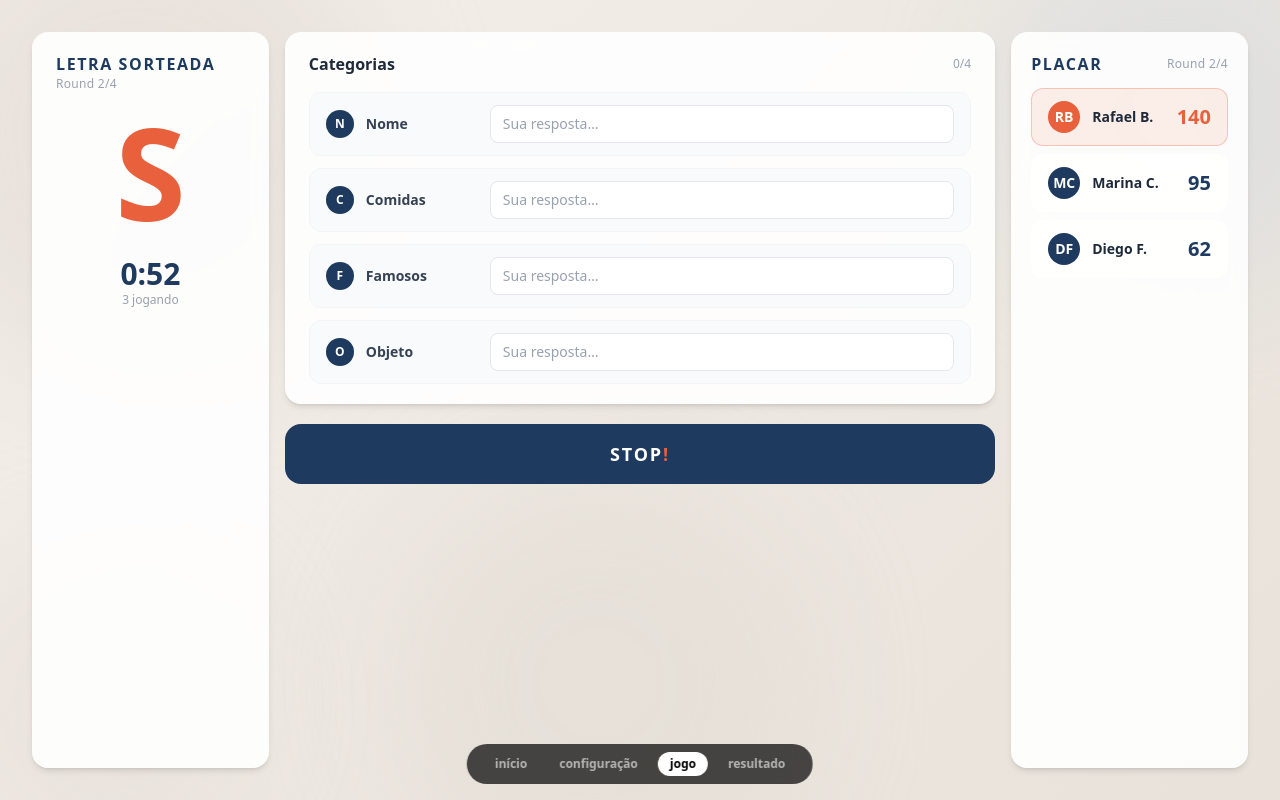
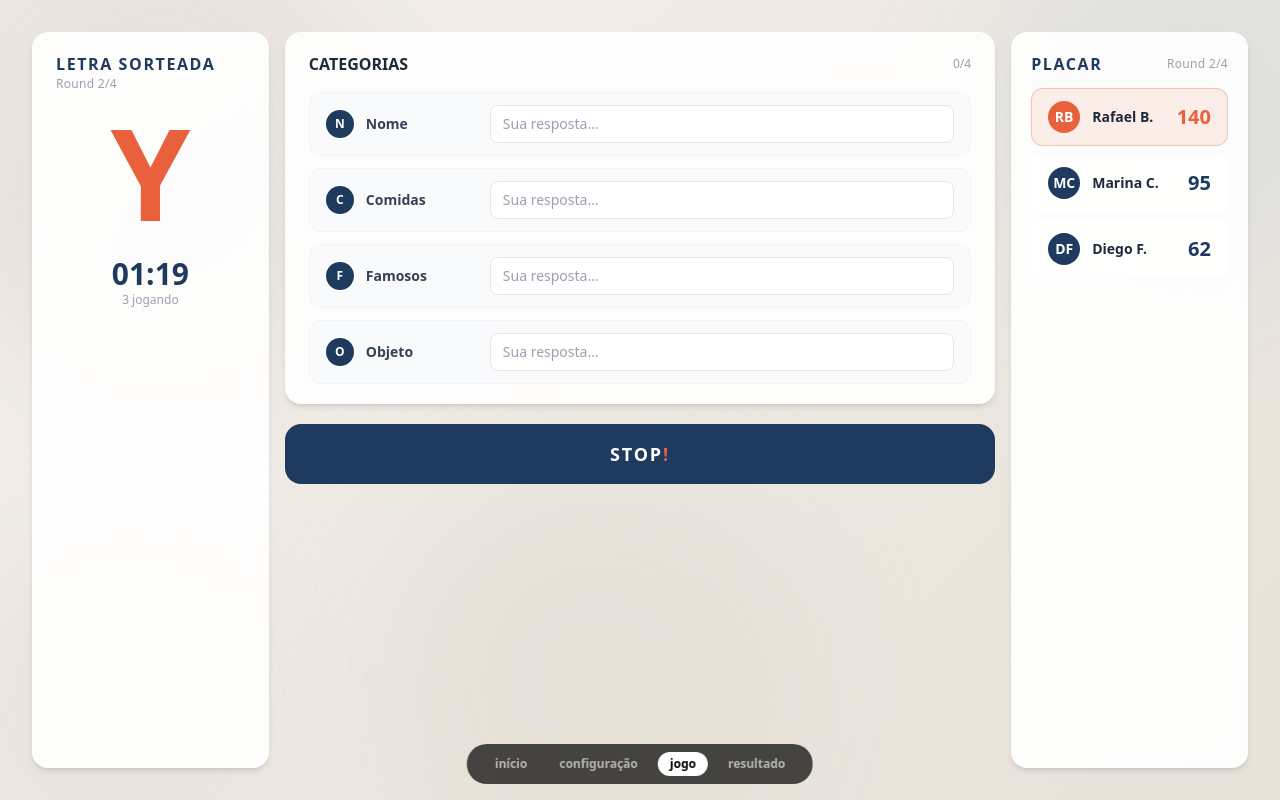
Before and after one commit to manoelagonzaga/stop-adedanha, a React (Vite) app in the folder frontend/: page / in a window 1280 px wide. Both pictures are taken after a click on the button "jogo". Built offline with nearby package versions, Linux system fonts and the light colour scheme.

Commit message:
fix: ajustes gerais

```diff
--- a/frontend/src/index.css
+++ b/frontend/src/index.css
@@ -24,6 +24,10 @@ body {
 /* ── Focus ring ── */
 :focus-visible {
   outline-offset: 2px;
+}
+
+.animate-letter-lock {
+  animation: letter-lock 0.5s cubic-bezier(0.32, 0.72, 0, 1) both;
 }
 
 /* ── Animated background shapes ── */
--- a/frontend/src/screens/EntryScreen.tsx
+++ b/frontend/src/screens/EntryScreen.tsx
@@ -32,7 +32,6 @@ export function EntryScreen({ onEnterRoom, onCreateRoom, error, isLoading }: Ent
     // Generates a random 4-char code locally (the real one comes from the server on room:create)
     const chars = 'ABCDEFGHJKLMNPQRSTUVWXYZ23456789';
     const code = Array.from({ length: 4 }, () => chars[Math.floor(Math.random() * chars.length)]).join('');
-    console.log(code)
     setRoomCode(code);
     return code;
   }
--- a/frontend/src/screens/GameScreen.tsx
+++ b/frontend/src/screens/GameScreen.tsx
@@ -9,36 +9,38 @@ interface GameScreenProps {
   onStop: (roundId: string) => void;
 }
 
-// Milestones at which the timer announces itself to screen readers (in seconds)
-const ANNOUNCE_MILESTONES = [30, 10, 5];
+
+const LETTERS = [
+  "A", "B", "C", "D", "E", "F", "G", "H", "I", "J", "K", "L", "M",
+  "N", "O", "P", "Q", "R", "S", "T", "U", "V", "W", "X", "Y", "Z",
+] as const;
 
 /**
  * Tela 3 — Rodada Ativa.
  * DOM order: round header → drawn letter (h2) → stop button → answers form → scoreboard (aside).
  */
 export function GameScreen({ room, myPlayerId: _myPlayerId, onSubmitAnswers, onStop }: GameScreenProps) {
-  const letter = room.currentLetter ?? '?';
   const roundId = `round-${room.currentRound}`;
-  const myPlayerId = _myPlayerId;
-
-  console.log('user: ', myPlayerId);
 
   // Local answers keyed by categoryId
   const [answers, setAnswers] = useState<Record<string, string>>({});
   const [submitted, setSubmitted] = useState(false);
-  const [letterVisible, setLetterVisible] = useState(false);
   const formRef = useRef<HTMLFormElement>(null);
 
   // Countdown state
-  const [secondsLeft, setSecondsLeft] = useState<number | null>(null);
-  const [announcedTime, setAnnouncedTime] = useState<string>('');
+  const [announcedTime] = useState<string>('');
   const announcedMilestonesRef = useRef<Set<number>>(new Set());
+
+  const [letter, setLetter] = useState<string>(() => generateLetter());
+  const [displayLetter, setDisplayLetter] = useState<string>(letter);
+  const [isDrawing, setIsDrawing] = useState(false);
+  const [isStopped, setIsStopped] = useState(false);
 
   // Animate letter in
   useEffect(() => {
-    setLetterVisible(false);
-    const t = setTimeout(() => setLetterVisible(true), 80);
-    return () => clearTimeout(t);
+    const nextLetter = generateLetter();
+    setLetter(nextLetter);
+    drawLetter(nextLetter);
   }, [letter]);
 
   // Reset answers when round changes
@@ -48,27 +50,35 @@ export function GameScreen({ room, myPlayerId: _myPlayerId, onSubmitAnswers, onS
     announcedMilestonesRef.current.clear();
   }, [room.currentRound]);
 
-  // Countdown timer driven by server deadline
-  useEffect(() => {
-    if (!room.roundDeadline) return;
+  function countdownTimer( initialSeconds = room.categories.length * 20) {
+    const [timeLeft, setTimeLeft] = useState(initialSeconds);
 
-    const tick = () => {
-      const remaining = Math.max(0, Math.round((room.roundDeadline! - Date.now()) / 1000));
-      setSecondsLeft(remaining);
+    useEffect(() => {
+      if (isStopped) {
+        if (timeLeft <= 0) return;
 
-      // Announce milestones to screen readers (non-disruptively)
-      for (const ms of ANNOUNCE_MILESTONES) {
-        if (remaining <= ms && !announcedMilestonesRef.current.has(ms)) {
-          announcedMilestonesRef.current.add(ms);
-          setAnnouncedTime(remaining === 0 ? 'Tempo esgotado!' : `${remaining} segundos restantes`);
-        }
+        const intervalId = setInterval(() => {
+          setTimeLeft((prevTime) => prevTime - 1);
+        }, 1000);
+
+        return () => clearInterval(intervalId);
       }
+    }, [timeLeft, isStopped]);
+
+    const formatTime = (seconds: number) => {
+      const minutes = Math.floor(seconds / 60);
+      const secs = seconds % 60;
+      return `${String(minutes).padStart(2, '0')}:${String(secs).padStart(2, '0')}`;
     };
 
-    tick();
-    const id = setInterval(tick, 500);
-    return () => clearInterval(id);
-  }, [room.roundDeadline]);
+    return (
+      <div>
+        <h2>{formatTime(timeLeft)}</h2>
+        {timeLeft === 0 && <p>O tempo acabou!</p>}
+      </div>
+    );
+
+  }
 
   function handleSubmit(e: React.FormEvent) {
     e.preventDefault();
@@ -82,7 +92,26 @@ export function GameScreen({ room, myPlayerId: _myPlayerId, onSubmitAnswers, onS
     onStop(roundId);
   }
 
-  const totalSeconds = room.categories.length * 20;
+  function generateLetter(): string {
+    return LETTERS[Math.floor(Math.random() * LETTERS.length)] ?? "A";
+  }
+
+  function drawLetter(finalLetter: string) {
+    setIsDrawing(true);
+    let steps = 0;
+    const maxSteps = 22;
+    const interval = setInterval(() => {
+      steps = steps + 1;
+      setDisplayLetter(LETTERS[Math.floor(Math.random() * LETTERS.length)] ?? finalLetter);
+      if (steps >= maxSteps) {
+        setIsStopped(true);
+        setDisplayLetter(finalLetter);
+        setIsDrawing(false);
+        clearInterval(interval);
+      }
+    }, 70);
+  }
+
 
   return (
     <div className="flex min-h-svh flex-col lg:grid lg:grid-cols-[1fr_3fr_1fr] gap-4 px-4 py-8 lg:px-8">
@@ -102,25 +131,24 @@ export function GameScreen({ room, myPlayerId: _myPlayerId, onSubmitAnswers, onS
           </div>
 
         {/* Drawn letter — animated, announced immediately */}
-        <h2
-          className={[
-            'mt-4 text-center text-9xl font-extrabold text-orange transition-all duration-300',
-            letterVisible ? 'opacity-100 scale-100' : 'opacity-0 scale-50',
-          ].join(' ')}
-          aria-label={`Letra sorteada: ${letter}`}
-          aria-live="assertive"
-          aria-atomic="true"
-        >
-          {letter}
-        </h2>
+        <div className="grid place-items-center">
+          <span
+            key={displayLetter + (isDrawing ? "-draw" : "-lock")}
+            className={`mt-4 text-center text-9xl font-extrabold text-orange transition-all duration-300 ${isDrawing ? "animate-letter-shuffle" : "animate-letter-lock"}`}
+            aria-label={`Letra sorteada: ${letter}`}
+            aria-live="assertive"
+            aria-atomic="true"
+          >
+            {displayLetter}
+          </span>
+        </div>
+
       </div>
 
       {/* Timer — visible display */}
       <div aria-hidden="true" className="text-center">
         <span className="text-3xl font-extrabold tabular-nums text-navy">
-          {secondsLeft !== null
-            ? `${Math.floor(secondsLeft / 60)}:${String(secondsLeft % 60).padStart(2, '0')}`
-            : `${Math.floor(totalSeconds / 60)}:${String(totalSeconds % 60).padStart(2, '0')}`}
+          {countdownTimer()}
         </span>
         <p className="text-xs text-gray-400">
           {room.players.filter((p: Player) => p.status === 'active').length} jogando
@@ -134,7 +162,7 @@ export function GameScreen({ room, myPlayerId: _myPlayerId, onSubmitAnswers, onS
         {/* Answers form */}
         <section className="rounded-2xl bg-white/90 shadow-md backdrop-blur-sm px-6 py-5">
           <div className="flex items-center justify-between mb-4">
-            <h3 className="text-base font-bold text-gray-800">Categorias</h3>
+            <h3 className="text-base font-bold text-gray-800 uppercase">Categorias</h3>
             <span className="text-xs text-gray-400">
               {Object.values(answers).filter(Boolean).length}/{room.categories.length}
             </span>
--- a/frontend/src/screens/LobbyScreen.tsx
+++ b/frontend/src/screens/LobbyScreen.tsx
@@ -1,4 +1,4 @@
-import { useEffect, useState } from 'react';
+import { useState } from 'react';
 import type { RoomState, Category, Player } from '../types';
 
 const SUGGESTED_CATEGORIES = [
@@ -40,13 +40,6 @@ export function LobbyScreen({
   onStartGame,
   statusMessage,
 }: LobbyScreenProps) {
-  useEffect(() => {
-    if (myPlayerId) {
-        console.log('--> ', myPlayerId)
-    }
-  }, [myPlayerId]);
-
-  console.log(room, myPlayerId)
   const me = room.players.find((p: Player) => p.id === myPlayerId);
   const isHost = me?.isHost ?? false;
 
```
